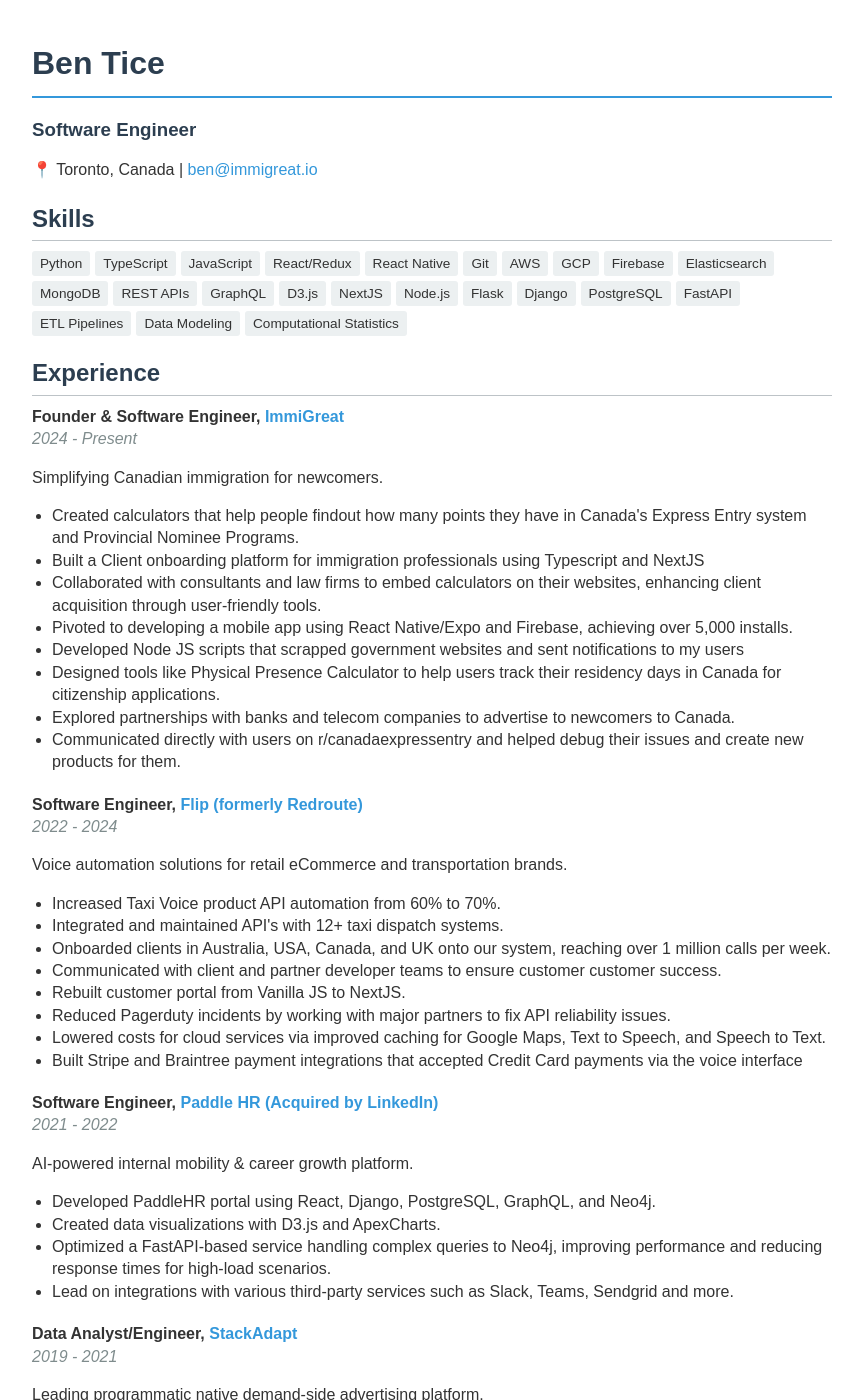
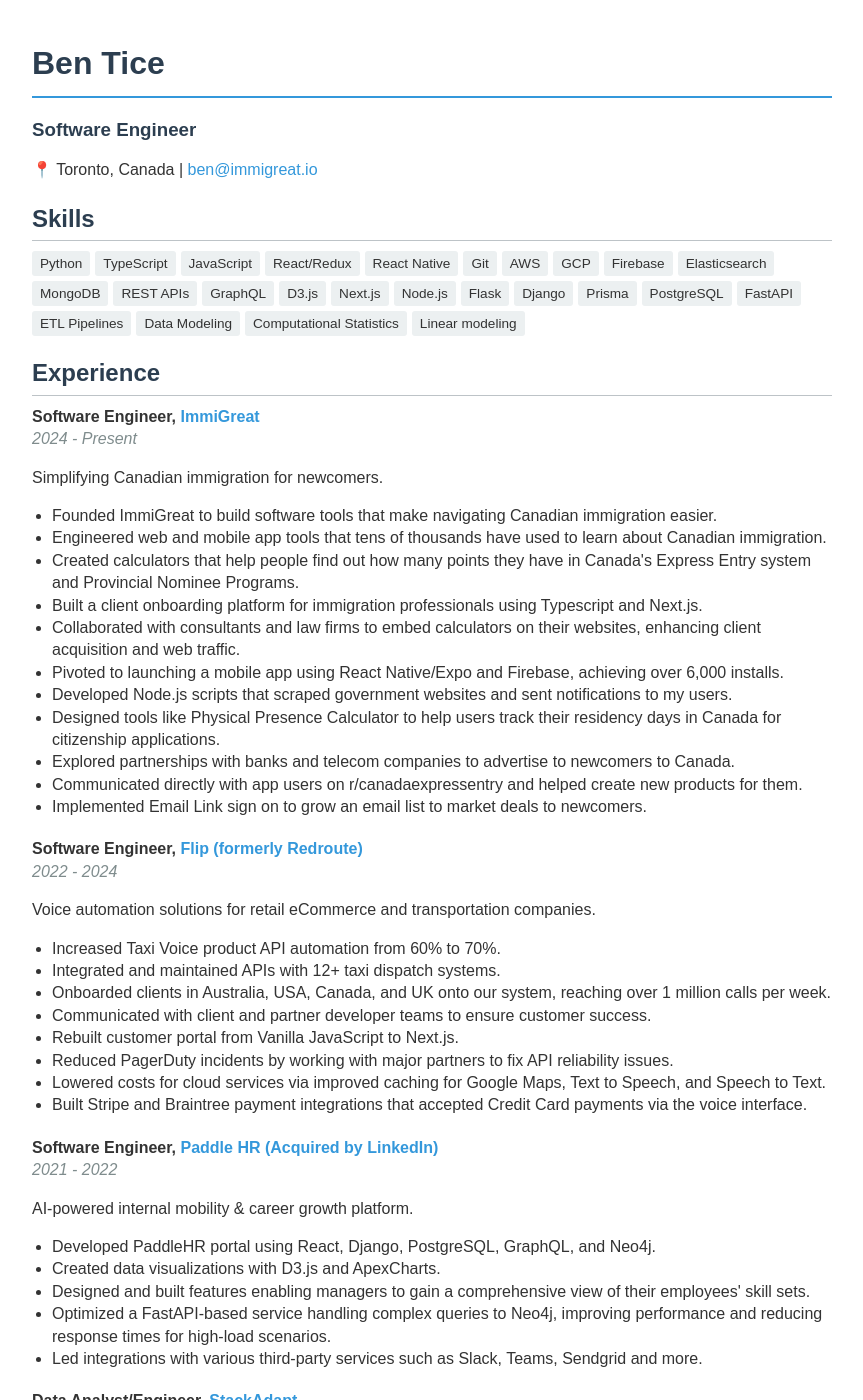
Before and after one commit to bentice/bentice.github.io, a Jekyll site: the page bentice_resume-new.html, which Jekyll copies as it is, in a window 1280 px wide and 1400 px high. Shown: the whole window, without its empty margins (208-1071 px from the left). Built offline with Jekyll 4.4.1, drawn with Linux system fonts in a browser that asks for light colours; some of the changed text lies outside the part shown.

Commit message:
resume updated

```diff
--- a/bentice_resume-new.html
+++ b/bentice_resume-new.html
@@ -94,47 +94,52 @@
             <span class="skill">REST APIs</span>
             <span class="skill">GraphQL</span>
             <span class="skill">D3.js</span>
-            <span class="skill">NextJS</span>
+            <span class="skill">Next.js</span>
             <span class="skill">Node.js</span>
             <span class="skill">Flask</span>
             <span class="skill">Django</span>
+            <span class="skill">Prisma</span>
             <span class="skill">PostgreSQL</span>
             <span class="skill">FastAPI</span>
             <span class="skill">ETL Pipelines</span>
             <span class="skill">Data Modeling</span>
             <span class="skill">Computational Statistics</span>
+            <span class="skill">Linear modeling</span>
         </div>
     </div>
 <div class="section">
         <h2>Experience</h2>
         <div class="job">
-            <div class="job-title">Founder & Software Engineer, <a href="https://www.immigreat.io/">ImmiGreat</a></div>
+            <div class="job-title">Software Engineer, <a href="https://www.immigreat.io/">ImmiGreat</a></div>
             <div class="job-details">2024 - Present</div>
             <p>Simplifying Canadian immigration for newcomers.</p>
             <ul>
-                <li>Created calculators that help people findout how many points they have in Canada's Express Entry system and Provincial Nominee Programs.</li>
-                <li>Built a Client onboarding platform for immigration professionals using Typescript and NextJS</li>
-                <li>Collaborated with consultants and law firms to embed calculators on their websites, enhancing client acquisition through user-friendly tools.</li>
-                <li>Pivoted to developing a mobile app using React Native/Expo and Firebase, achieving over 5,000 installs.</li>
-                <li>Developed Node JS scripts that scrapped government websites and sent notifications to my users</li>
+                <li>Founded ImmiGreat to build software tools that make navigating Canadian immigration easier.</li>
+                <li>Engineered web and mobile app tools that tens of thousands have used to learn about Canadian immigration.</li>
+                <li>Created calculators that help people find out how many points they have in Canada's Express Entry system and Provincial Nominee Programs.</li>
+                <li>Built a client onboarding platform for immigration professionals using Typescript and Next.js.</li>
+                <li>Collaborated with consultants and law firms to embed calculators on their websites, enhancing client acquisition and web traffic.</li>
+                <li>Pivoted to launching a mobile app using React Native/Expo and Firebase, achieving over 6,000 installs.</li>
+                <li>Developed Node.js scripts that scraped government websites and sent notifications to my users.</li>
                 <li>Designed tools like Physical Presence Calculator to help users track their residency days in Canada for citizenship applications.</li>
                 <li>Explored partnerships with banks and telecom companies to advertise to newcomers to Canada.</li>
-                <li>Communicated directly with users on r/canadaexpressentry and helped debug their issues and create new products for them.</li>
+                <li>Communicated directly with app users on r/canadaexpressentry and helped create new products for them.</li>
+                <li>Implemented Email Link sign on to grow an email list to market deals to newcomers.</li>
             </ul>
         </div>
         <div class="job">
             <div class="job-title">Software Engineer, <a href="https://flipcx.com/">Flip (formerly Redroute)</a></div>
             <div class="job-details">2022 - 2024</div>
-            <p>Voice automation solutions for retail eCommerce and transportation brands.</p>
+            <p>Voice automation solutions for retail eCommerce and transportation companies.</p>
             <ul>
                 <li>Increased Taxi Voice product API automation from 60% to 70%.</li>
-                <li>Integrated and maintained API's with 12+ taxi dispatch systems.</li>
+                <li>Integrated and maintained APIs with 12+ taxi dispatch systems.</li>
                 <li>Onboarded clients in Australia, USA, Canada, and UK onto our system, reaching over 1 million calls per week.</li>
-                <li>Communicated with client and partner developer teams to ensure customer customer success.</li>
-                <li>Rebuilt customer portal from Vanilla JS to NextJS.</li>
-                <li>Reduced Pagerduty incidents by working with major partners to fix API reliability issues.</li>
+                <li>Communicated with client and partner developer teams to ensure customer success.</li>
+                <li>Rebuilt customer portal from Vanilla JavaScript to Next.js.</li>
+                <li>Reduced PagerDuty incidents by working with major partners to fix API reliability issues.</li>
                 <li>Lowered costs for cloud services via improved caching for Google Maps, Text to Speech, and Speech to Text.</li>
-                <li>Built Stripe and Braintree payment integrations that accepted Credit Card payments via the voice interface</li>
+                <li>Built Stripe and Braintree payment integrations that accepted Credit Card payments via the voice interface.</li>
             </ul>
         </div>
         <div class="job">
@@ -144,8 +149,9 @@
             <ul>
                 <li>Developed PaddleHR portal using React, Django, PostgreSQL, GraphQL, and Neo4j.</li>
                 <li>Created data visualizations with D3.js and ApexCharts.</li>
+                <li>Designed and built features enabling managers to gain a comprehensive view of their employees' skill sets.</li>
                 <li>Optimized a FastAPI-based service handling complex queries to Neo4j, improving performance and reducing response times for high-load scenarios.</li>
-                <li>Lead on integrations with various third-party services such as Slack, Teams, Sendgrid and more.</li>
+                <li>Led integrations with various third-party services such as Slack, Teams, Sendgrid and more.</li>
             </ul>
         </div>
         <div class="job">
@@ -157,16 +163,23 @@
                 <li>Automated data prep and collection tasks for data analyst team and improved efficiency.</li>
                 <li>Created search and content recommendation engine for 20,000+ documents.</li>
                 <li>Developed API for automating collection of sellers.json, ads.txt, and bid data.</li>
-                <li>Analyzed data to optimize bid performance and prevented Adfraud</li>
+                <li>Analyzed data to optimize bid performance and prevent ad fraud.</li>
             </ul>
         </div>
         <div class="job">
             <div class="job-title">Campaign Manager Analytics, <a href="https://www.acuityads.com/">Acuity Ads</a></div>
             <div class="job-details">2018 - 2019</div>
+            <ul>
+                <li>Developed internal analytics application using SQL, PHP, and JavaScript.</li>
+                <li>Implemented ETL pipeline processes with Python.</li>
+            </ul>
         </div>
         <div class="job">
             <div class="job-title">Research Analyst, <a href="https://www.creativedestructionlab.com/">Creative Destruction Lab</a></div>
             <div class="job-details">2017 - 2018</div>
+            <ul>
+                <li>Managed data and dashboards for 150 companies.</li>
+            </ul>
         </div>
     </div>
 
@@ -175,7 +188,7 @@
         <div class="job">
             <div class="job-title"><span class="emoji">🎓</span> University of Toronto, St. George Campus</div>
             <div class="job-details">Bachelor of Science in Statistics | Class of 2017</div>
-            <p><i>Relevant Courses:</i> Machine Learning and Data Mining, Statistical Programming, Statistical Computation, Linear Algebra, Calculus, Sampling Methods, Experiment Design</p>
+            <p><i>Relevant Courses:</i> Machine Learning and Data Mining, Statistical Programming, Statistical Computation, Probability and Statistics, Probability with Computer Applications, Linear Algebra, Calculus</p>
         </div>
         <div class="job">
             <div class="job-title">Udacity Certifications</div>
```
